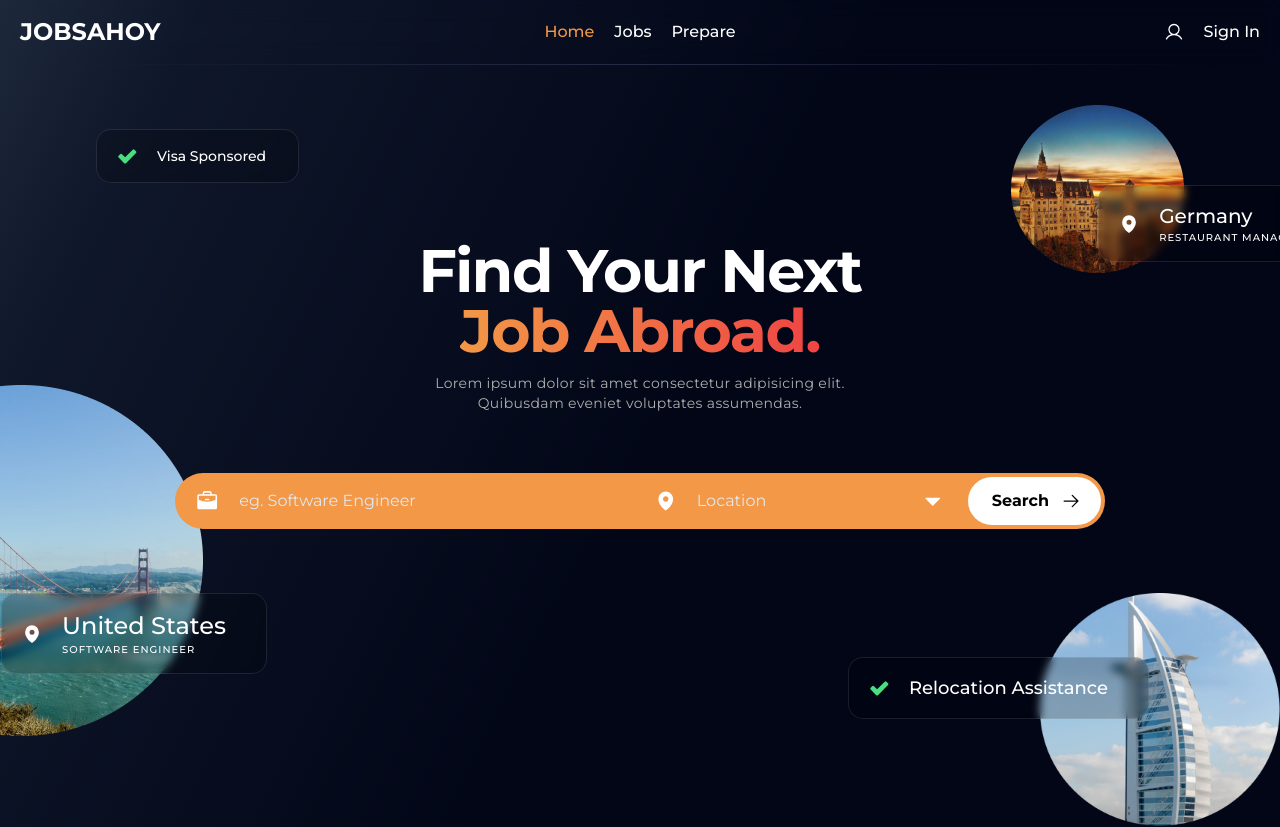
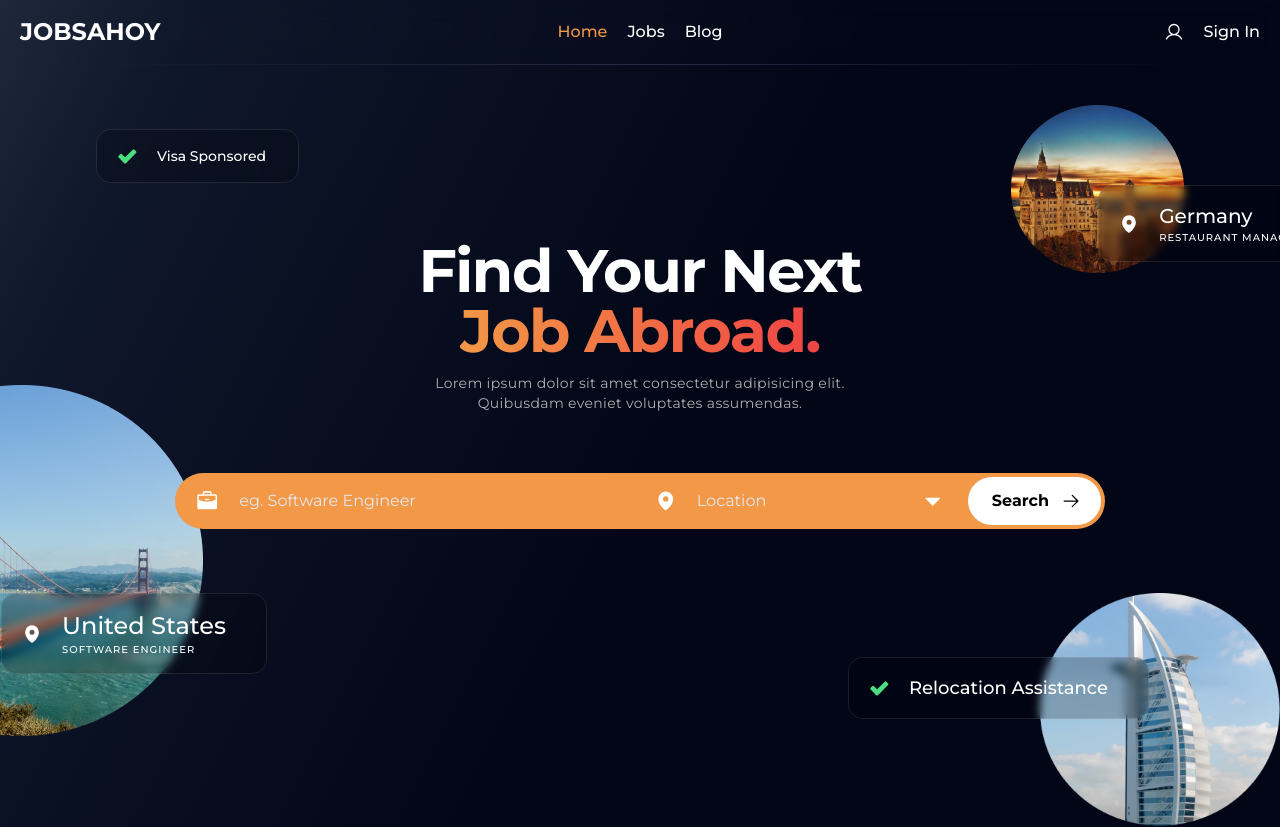
Before and after one commit to ParamBirje/JobsAhoy, a Next.js app: page / in a window 1280 px wide. Shown: the top 827 px of the page. Built offline with nearby package versions, Linux system fonts and the light colour scheme; no server answers.

Commit message:
Changed a text of /blog Navbar link

```diff
--- a/src/components/Navbar/Links.tsx
+++ b/src/components/Navbar/Links.tsx
@@ -16,7 +16,7 @@ export default function Links() {
       url: "/jobs",
     },
     {
-      name: "Prepare",
+      name: "Blog",
       url: "/blog",
     },
   ];
@@ -27,7 +27,9 @@ export default function Links() {
         return (
           <li key={index}>
             <Link
-              className={`${pathname == link.url && "text-accentOrange"} hover:text-accentOrange`}
+              className={`${
+                pathname == link.url && "text-accentOrange"
+              } hover:text-accentOrange`}
               href={link.url}
             >
               {link.name}
```
